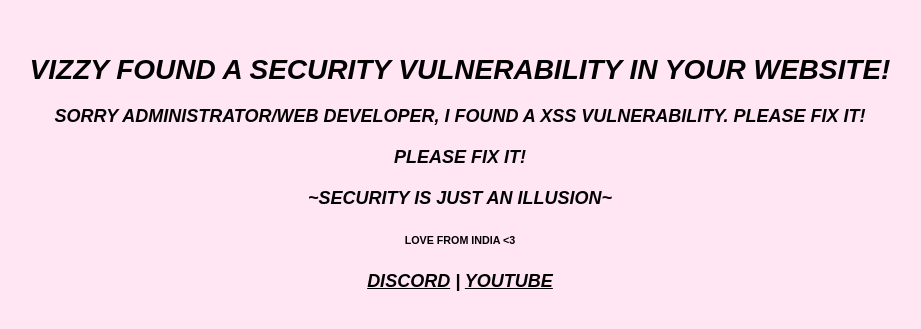
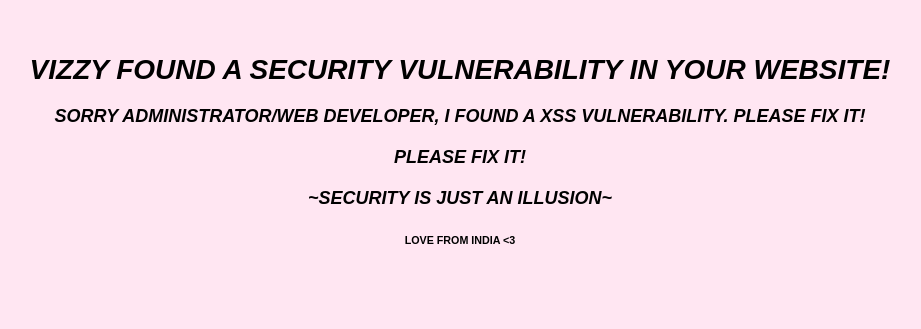
Before and after one commit to vizcos/hacked, a plain HTML site: page index.html in a window 1280 px wide. Shown: the part 131-460 px from the top of the page, without its empty margins (180-1101 px from the left). Drawn offline with Linux system fonts and the light colour scheme.

Commit message:
Update index.html

```diff
--- a/index.html
+++ b/index.html
@@ -39,6 +39,6 @@
   <p>Please Fix It!</p>
   <p>~Security is Just an Illusion~</p>
   <h6>Love from India <3</h6>
-  <p><a href="https://discord.com/users/1012402557475356673">Discord</a> | <a href="https://youtube.com/@vizxwashere">YouTube</a></p>
+  <!-- <p><a href="https://discord.com/users/1012402557475356673">Discord</a> | <a href="https://youtube.com/@vizxwashere">YouTube</a></p>-->
 </body>
 </html>
```
